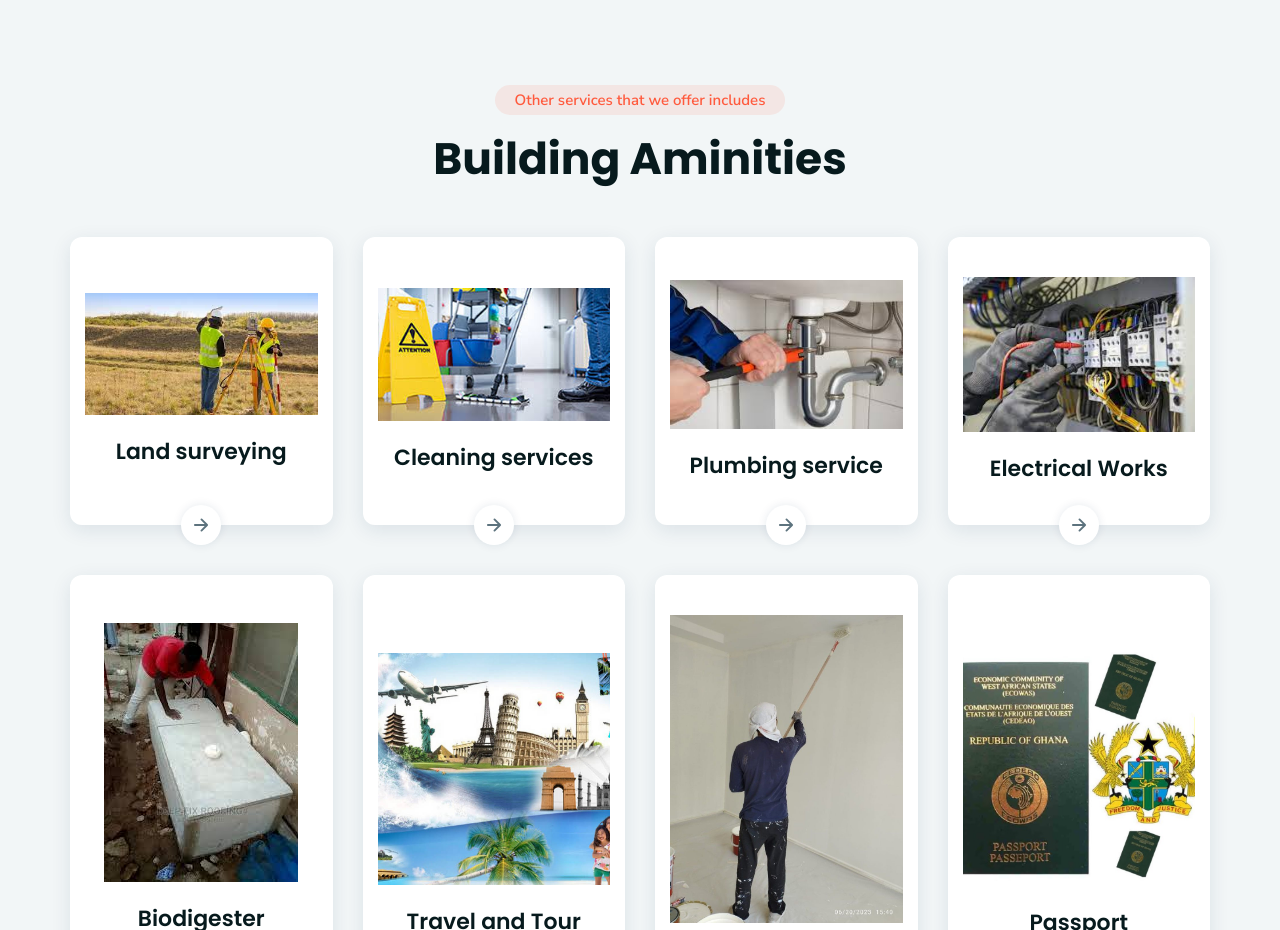
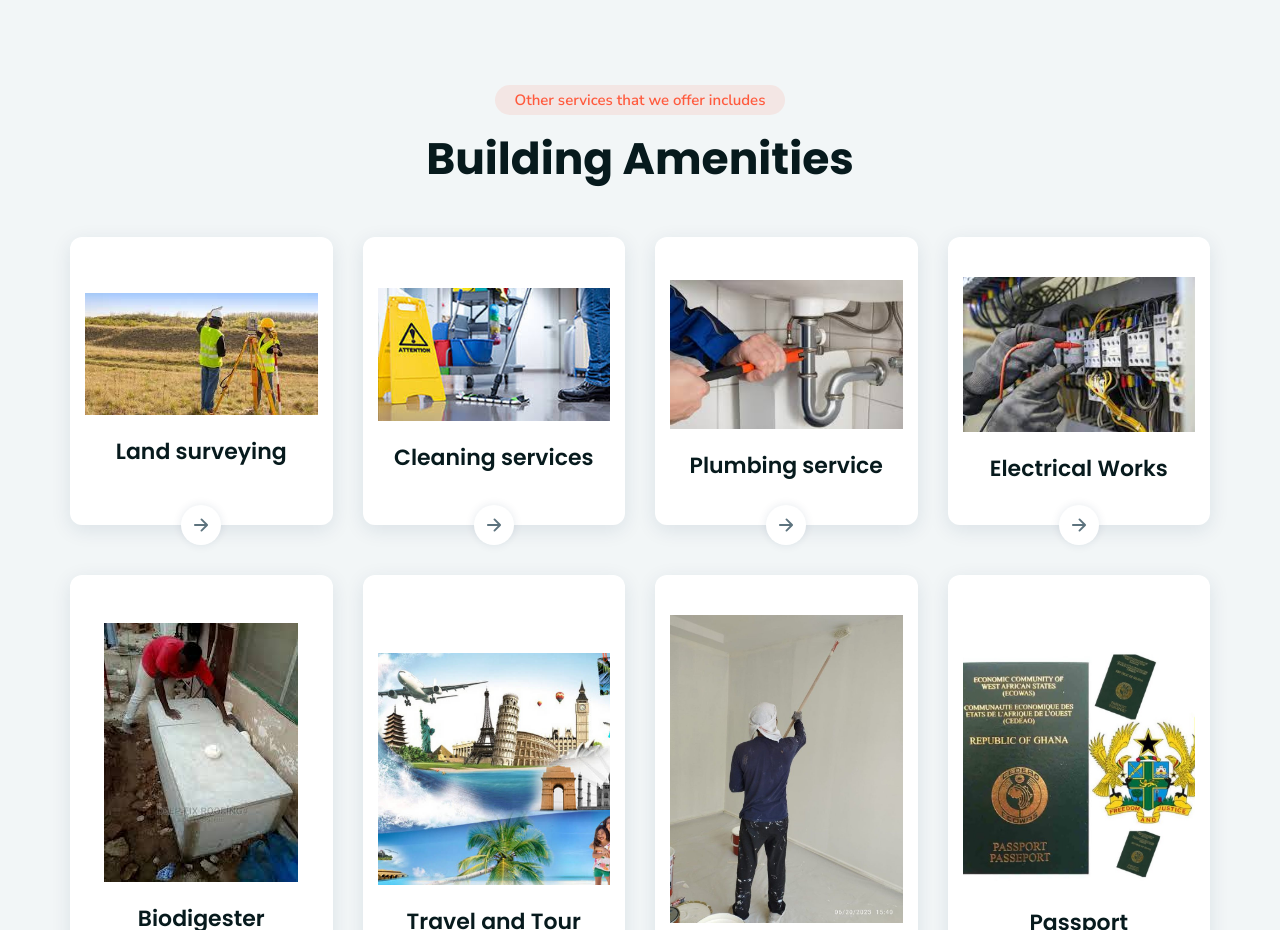
Before and after one commit to Mensah04/hnc-properties, a plain HTML site: page index.html in a window 1280 px wide. Shown: the part 3740-4670 px from the top of the page. Drawn offline with nearby package versions, Linux system fonts and the light colour scheme.

Commit message:
Update index.html

```diff
--- a/index.html
+++ b/index.html
@@ -860,7 +860,7 @@
 
           <p class="section-subtitle">Other services that we offer includes</p>
 
-          <h2 class="h2 section-title">Building Aminities</h2>
+          <h2 class="h2 section-title">Building Amenities</h2>
 
           <ul class="features-list">
 
```
